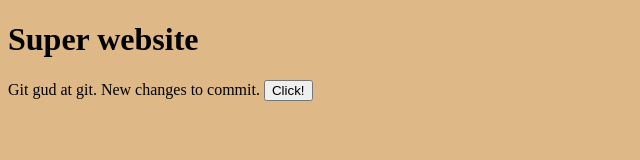
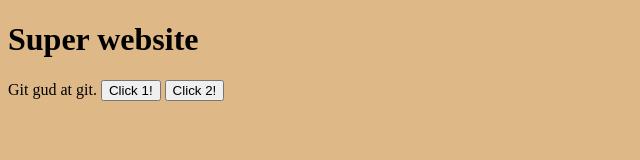
Before and after one commit to marekk3301/UKOS_w1, a plain HTML site: page index.html in a window 1280 px wide. Shown: the whole page, without its empty margins (0-640 px from the left). Drawn offline with Linux system fonts and the light colour scheme.

Commit message:
fix index.html

```diff
--- a/index.html
+++ b/index.html
@@ -3,12 +3,13 @@
 <head>
     <meta charset="UTF-8">
     <meta name="viewport" content="width=device-width, initial-scale=1.0">
-    <title>Super-duper website</title>
+    <title>Super website</title>
     <link rel="stylesheet" href="style.css">
 </head>
 <body>
     <h1>Super website</h1>
-    Git gud at git. New changes to commit.
-    <button>Click!</button>
+    Git gud at git.
+    <button>Click 1!</button>
+    <button>Click 2!</button>
 </body>
 </html>
```
